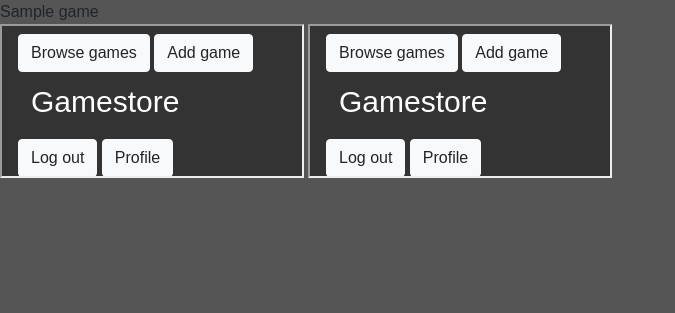
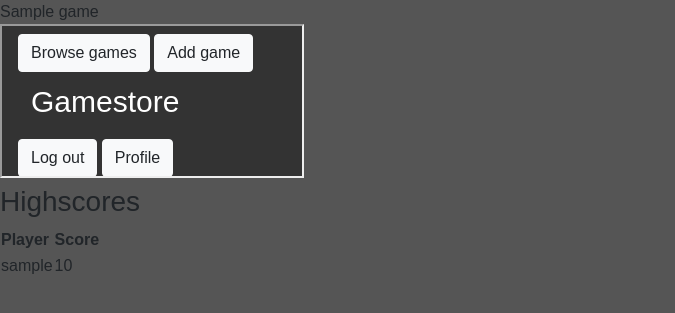
Before and after one commit to aleksihamalainen/game-store, a Django app: page /games/play/1/ in a window 1280 px wide. Shown: the part 83-396 px from the top of the page, without its empty margins (0-675 px from the left). Run offline with Django 3.2, Linux system fonts and the light colour scheme; a user stored in the database is signed in; tables that the repository leaves empty hold one stand-in row (values such as "Sample post"); some libraries are stand-ins or nearby versions.

Commit message:
Changed score view

```diff
--- a/games/templates/play_game.html
+++ b/games/templates/play_game.html
@@ -14,7 +14,6 @@
         switch (event.data.messageType) {
           case 'SCORE': {
             const score = event.data.score;
-            console.log(score)
             $.ajax({
               url: '/games/submit_score/{{game.id}}/',
               data: {
@@ -42,10 +41,22 @@
       <iframe src="{{game.url}}">
 
       </iframe>
-      <iframe name="score_list_frame" src="/games/score/{{game.id}}">
-
-      </iframe>
     </form>
+  </div>
+  <div class="scoreList" style="float:left;">
+    <h3>Highscores</h3>
+    <table>
+      <tr>
+        <th>Player</th>
+        <th>Score</th>
+      </tr>
+      {% for score in scores %}
+      <tr>
+        <td>{{score.user}}</td>
+        <td>{{score.score}}</td>
+      </tr>
+      {% endfor %}
+    </table>
   </div>
   {% endblock content%}
 </body>
--- a/games/templates/score_list.html
+++ b/games/templates/score_list.html
@@ -9,7 +9,6 @@
 </head>
 
 <body>
-  {% include 'navbar.html' %}
   {% block content %}
   <div class="scoreList">
     <table>
--- a/games/views.py
+++ b/games/views.py
@@ -59,7 +59,8 @@ def play_game(request, game_id):
     user = request.user
     game = get_object_or_404(Game, id = game_id)
     if user.owned_games.filter(pk=game_id).count() != 0 or user.id == game.developer.user_id:
-        return render(request, 'play_game.html', {'game' : game})
+        scores = Score.objects.filter(game_id = game_id).order_by('-score')
+        return render(request, 'play_game.html', {'game' : game, 'scores': scores})
     else:
         raise PermissionDenied()
 
@@ -69,10 +70,7 @@ def score_list(request, game_id):
     game = get_object_or_404(Game, id = game_id)
     if user.owned_games.filter(pk=game_id).count() != 0 or user.id == game.developer.user_id:
         scores = Score.objects.filter(game_id = game_id).order_by('-score')
-        if scores.count() > 0:
-            return render(request, 'score_list.html', {'scores': scores, 'game': game})
-        else:
-            return HttpResponse('No scores exist for this game')
+        return render(request, 'score_list.html', {'scores': scores, 'game': game})
     else:
         raise PermissionDenied()
 
```
